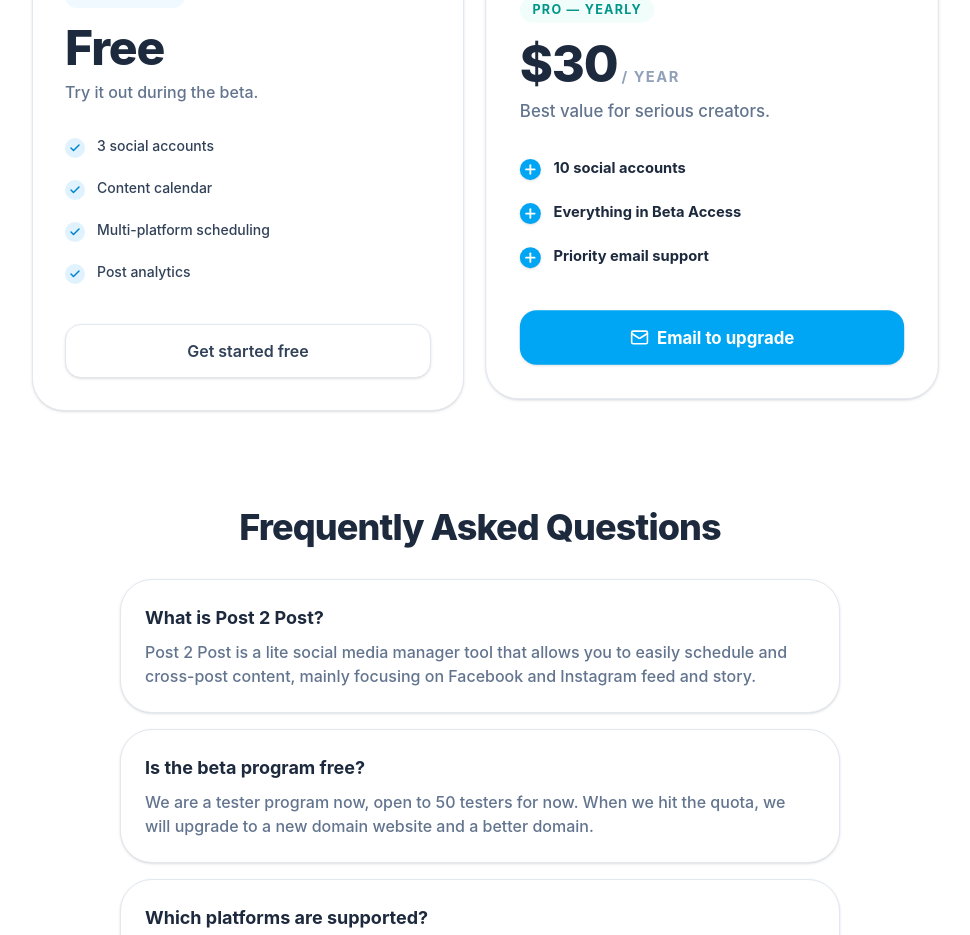
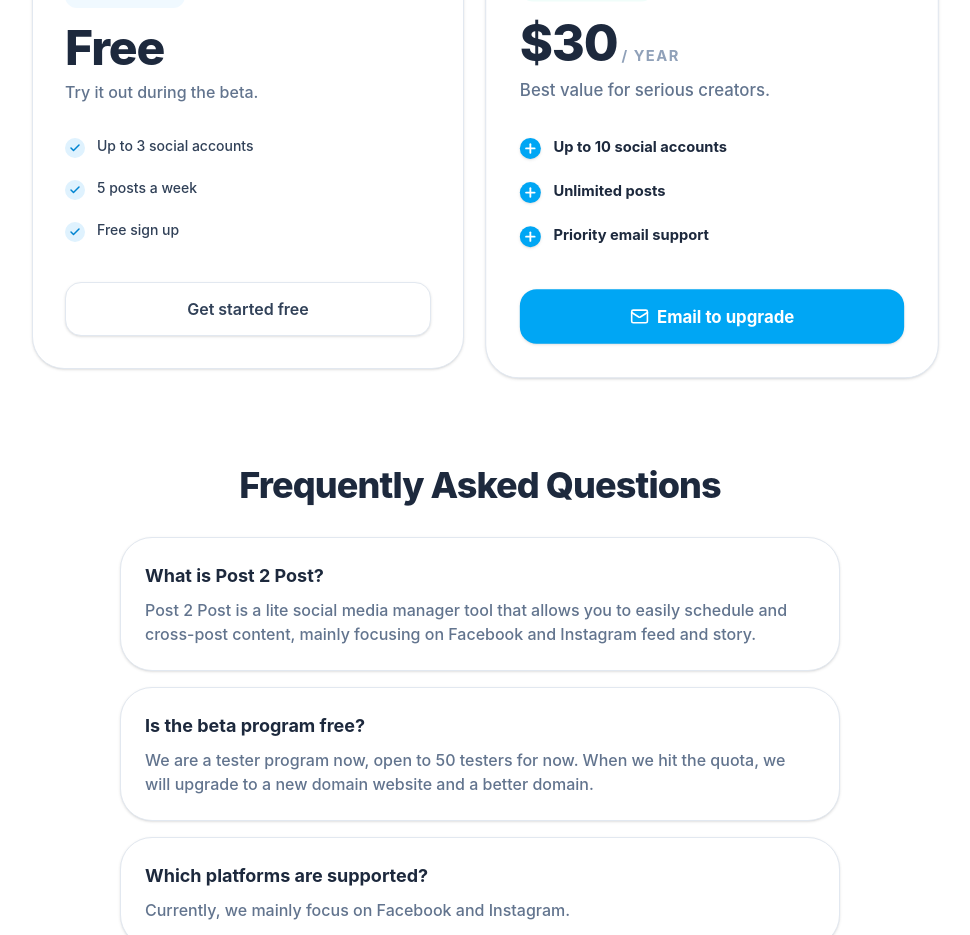
Before and after one commit to lauwaikei88-ship-it/bat-portal, a Next.js app: page / in a window 1280 px wide. Shown: the part 1320-2255 px from the top of the page, without its empty margins (160-1130 px from the left). Built offline with nearby package versions, Linux system fonts and the light colour scheme; no server answers.

Commit message:
chore: update pricing copy

```diff
--- a/app/page.tsx
+++ b/app/page.tsx
@@ -223,10 +223,9 @@
 
               <ul className="space-y-5 mb-10 flex-1">
                 {[
-                  '3 social accounts',
-                  'Content calendar',
-                  'Multi-platform scheduling',
-                  'Post analytics',
+                  'Up to 3 social accounts',
+                  '5 posts a week',
+                  'Free sign up',
                 ].map(f => (
                   <li key={f} className="flex items-start gap-3 text-sm text-slate-700 font-medium">
                     <div className="w-5 h-5 rounded-full bg-sky-100 flex items-center justify-center flex-shrink-0 mt-0.5">
@@ -261,8 +260,8 @@
 
               <ul className="space-y-5 mb-10 flex-1 relative z-10">
                 {[
-                  '10 social accounts',
-                  'Everything in Beta Access',
+                  'Up to 10 social accounts',
+                  'Unlimited posts',
                   'Priority email support',
                 ].map(f => (
                   <li key={f} className="flex items-start gap-3 text-sm text-slate-800 font-bold">
```
